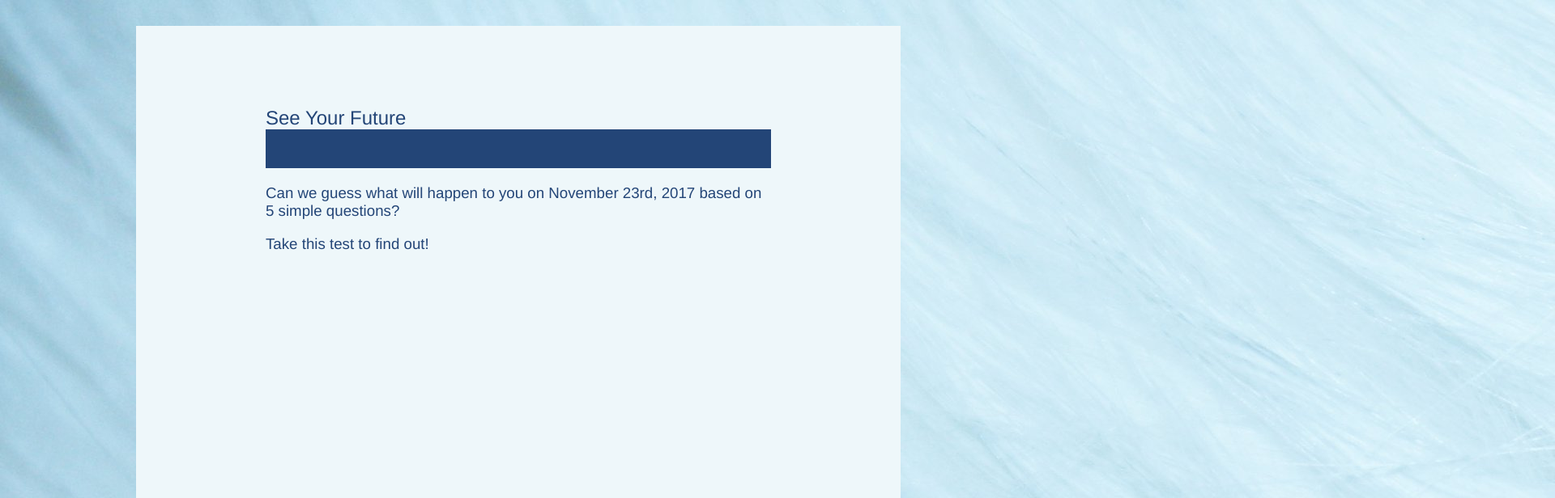
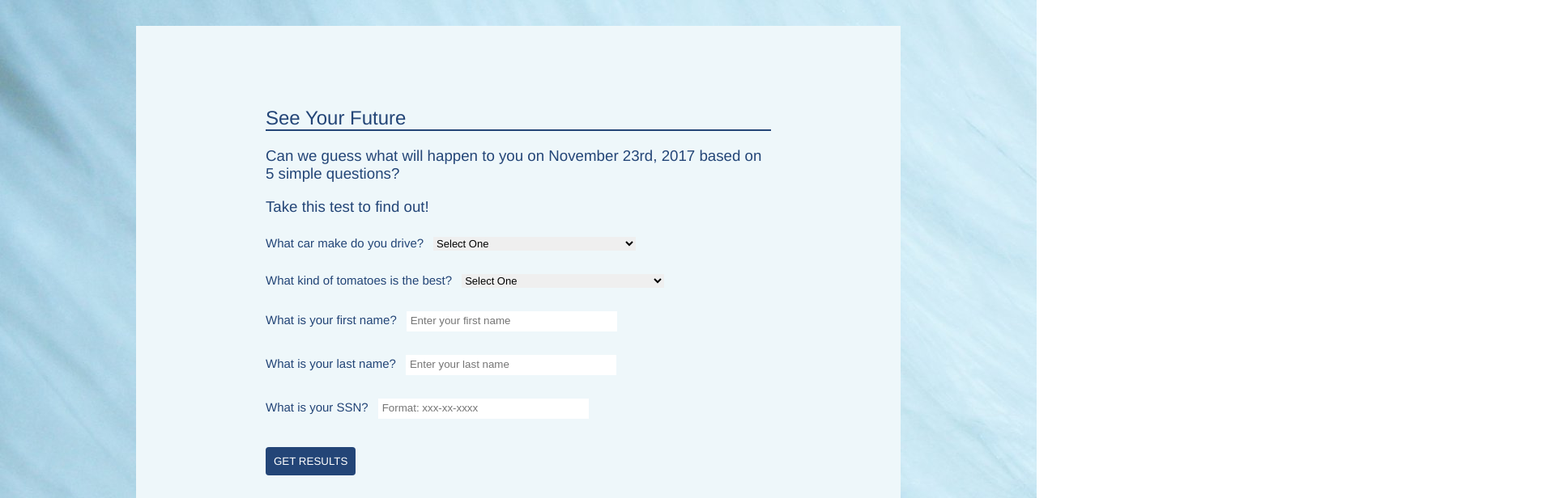
Before and after one commit to zhenya123/assignment2, a plain HTML site: page index.html in a window 1280 px wide. Shown: the top 616 px of the page at 81% size, 1920 px wide, since content can reach past the window. Drawn offline with nearby package versions, Linux system fonts and the light colour scheme.

Commit message:
fixed css px

```diff
--- a/css/myCss.css
+++ b/css/myCss.css
@@ -20,46 +20,46 @@
 h2:after {
   content:' ';
   display:block;
-  border:1em solid #234577;
+  border:1px solid #234577;
 }
 
 input {
   border: none;
-  padding: 4em 5em 6em;
-  margin: 8em;
-  width: 250em;
+  padding: 4px 5px 6px;
+  margin: 8px;
+  width: 250px;
 }
 
 select {
   border: none;
   font-weight: 300;
   font-family: 'neue-helvetica', 'Helvetica Neue', Helvetica, sans-serif;
-  font-size: 13em;
-  margin: 8em;
-  width: 250em;
+  font-size: 13px;
+  margin: 8px;
+  width: 250px;
 }
 
 label {
   font-weight: 300;
   font-family: 'neue-helvetica', 'Helvetica Neue', Helvetica, sans-serif;
-  font-size: 15em;
+  font-size: 15px;
   color: #234577;
 }
 
 p {
   font-weight: 300;
   font-family: 'neue-helvetica', 'Helvetica Neue', Helvetica, sans-serif;
-  font-size: 45em;
+  font-size: 45px;
   color: #234577;
 }
 
 button {
   color: #ffffff;
-  padding: 10em;
-  border-radius: 4em;
+  padding: 10px;
+  border-radius: 4px;
   text-transform: uppercase;
   border: none;
-  margin: 14em 0 28em;
+  margin: 14px 0 28px;
   background-color: #234577;
   font-family: 'neue-helvetica', 'Helvetica Neue', Helvetica, sans-serif;
 }
@@ -84,15 +84,15 @@
 .regularMessage {
   display: none;
   text-align: center;
-  padding: 100em 100em 100em;
+  padding: 100px 100px 100px;
 }
 
 .error {
   font-weight: 300;
   font-family: 'neue-helvetica', 'Helvetica Neue', Helvetica, sans-serif;
-  font-size: 15em;
+  font-size: 15px;
   color: #234577;
-  margin-top: 5em;
+  margin-top: 5px;
   color: red;
-  font-size: 13em;
+  font-size: 13px;
 }
```
